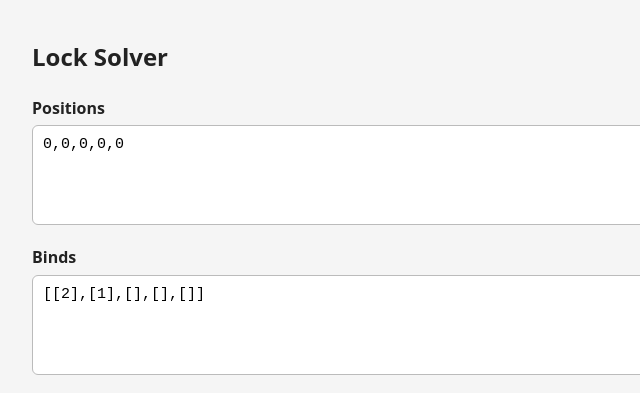
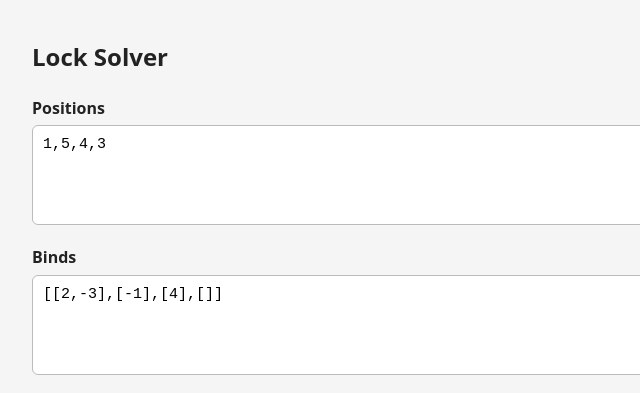
Before and after one commit to pawelzakieta97/gothic-lock-solver, a plain HTML site: page index.html in a window 1280 px wide. Shown: the top 393 px of the page, 178-818 px from the left. Drawn offline with Linux system fonts and the light colour scheme.

Commit message:
revert defaults

```diff
--- a/index.html
+++ b/index.html
@@ -9,10 +9,10 @@
 <h2>Lock Solver</h2>
 
 <label for="positions">Positions</label>
-<textarea id="positions">0,0,0,0,0</textarea>
+<textarea id="positions">1,5,4,3</textarea>
 
 <label for="binds">Binds</label>
-<textarea id="binds">[[2],[1],[],[],[]]</textarea>
+<textarea id="binds">[[2,-3],[-1],[4],[]]</textarea>
 
 <button onclick="solve()">Solve</button>
 
```
